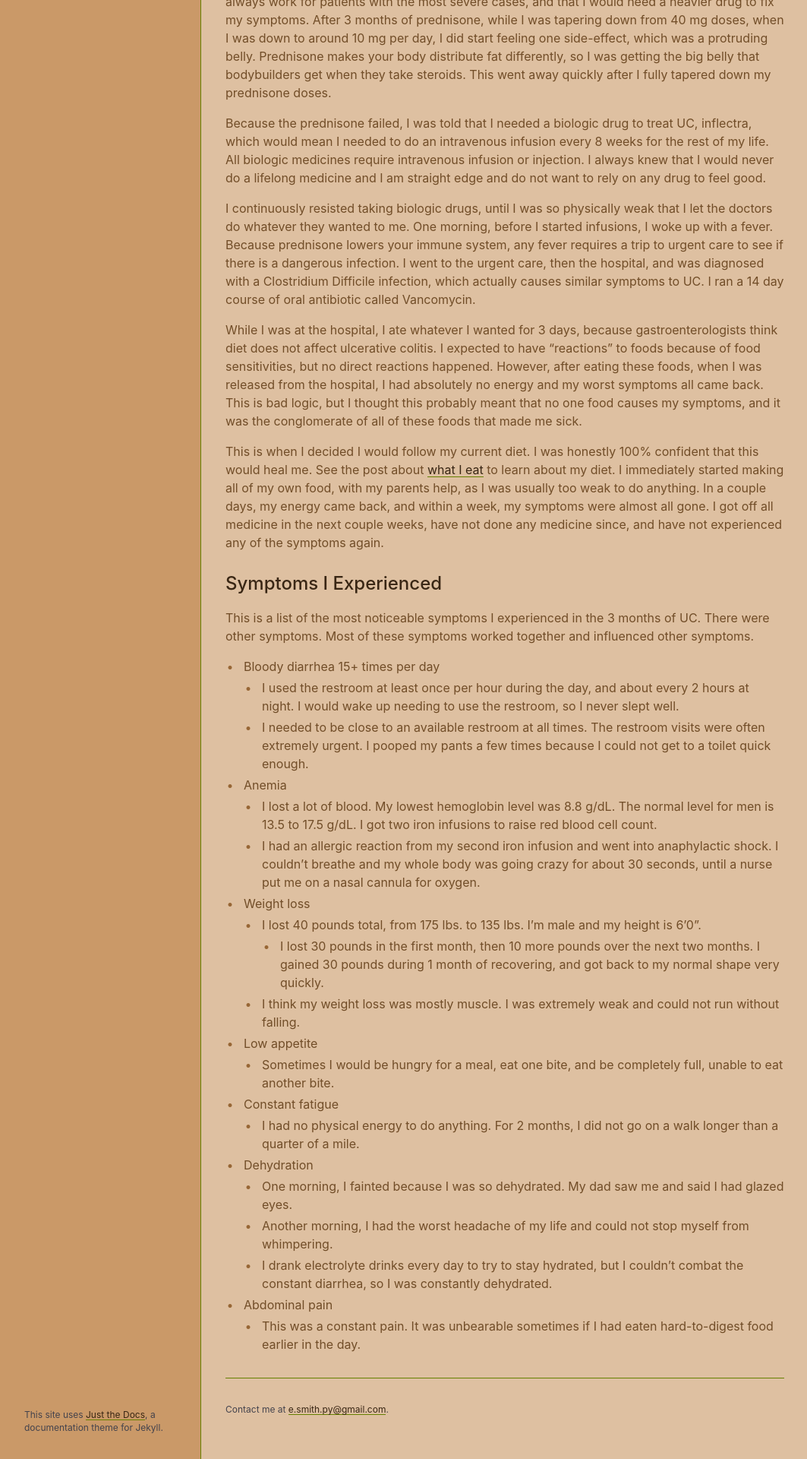
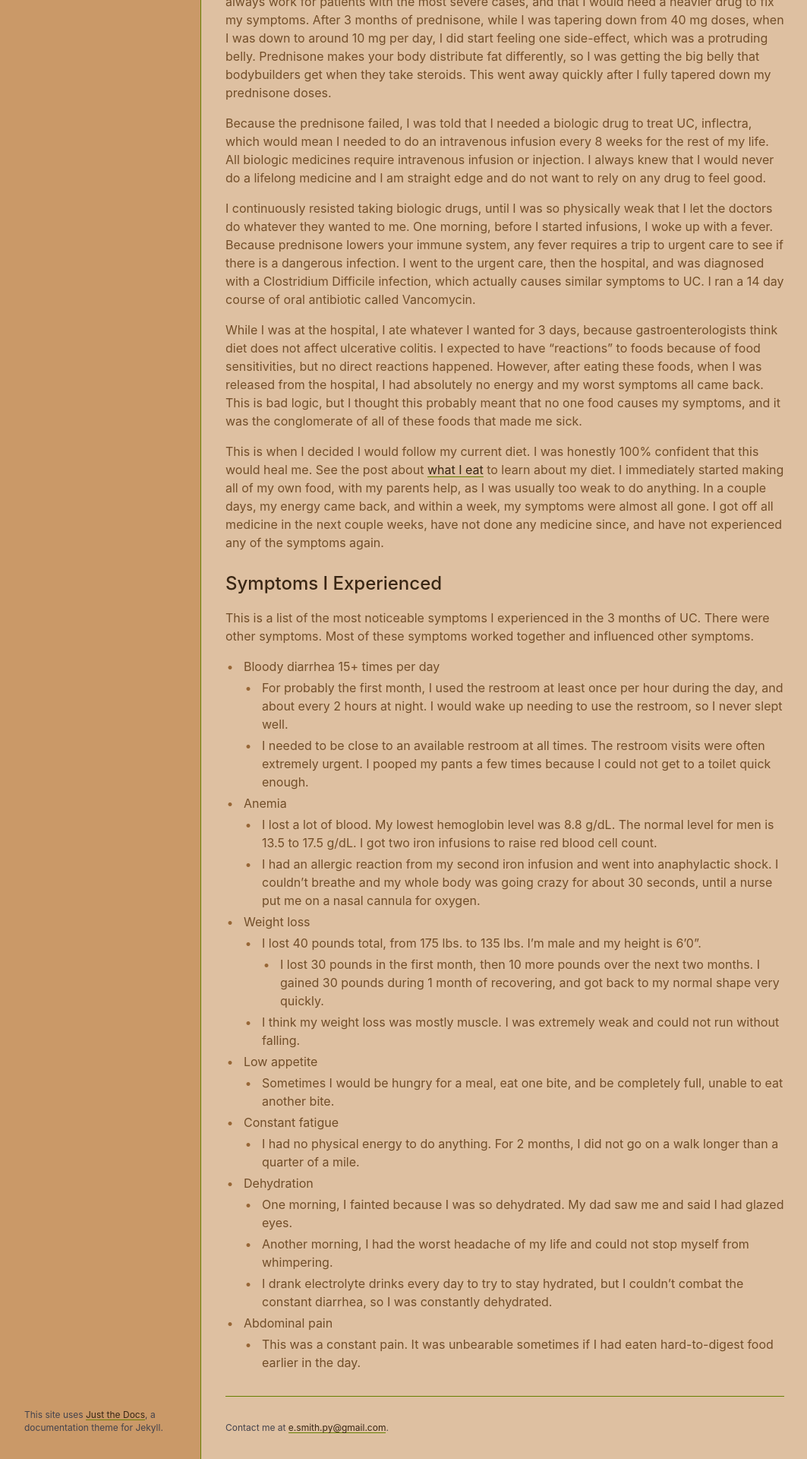
Before and after one commit to Soccertanker/Soccertanker.github.io, a Jekyll site: the page built from docs/food/myDigestiveIssues.md, in a window 1280 px wide. Shown: the part 2104-4024 px from the top of the page at 76% size, without its empty margins (107-1170 px from the left). Built offline with Jekyll 4.4.1, drawn with Linux system fonts in a browser that asks for light colours.

Commit message:
detail to timeline of diarrhea

```diff
--- a/docs/food/myDigestiveIssues.md
+++ b/docs/food/myDigestiveIssues.md
@@ -60,7 +60,7 @@ This is when I decided I would follow my current diet. I was honestly 100% confi
 This is a list of the most noticeable symptoms I experienced in the 3 months of UC. There were other symptoms. Most of these symptoms worked together and influenced other symptoms.
 
 * Bloody diarrhea 15+ times per day
-	* I used the restroom at least once per hour during the day, and about every 2 hours at night. I would wake up needing to use the restroom, so I never slept well.
+	* For probably the first month, I used the restroom at least once per hour during the day, and about every 2 hours at night. I would wake up needing to use the restroom, so I never slept well.
 	* I needed to be close to an available restroom at all times. The restroom visits were often extremely urgent. I pooped my pants a few times because I could not get to a toilet quick enough.
 * Anemia
 	* I lost a lot of blood. My lowest hemoglobin level was 8.8 g/dL. The normal level for men is 13.5 to 17.5 g/dL. I got two iron infusions to raise red blood cell count.
```
